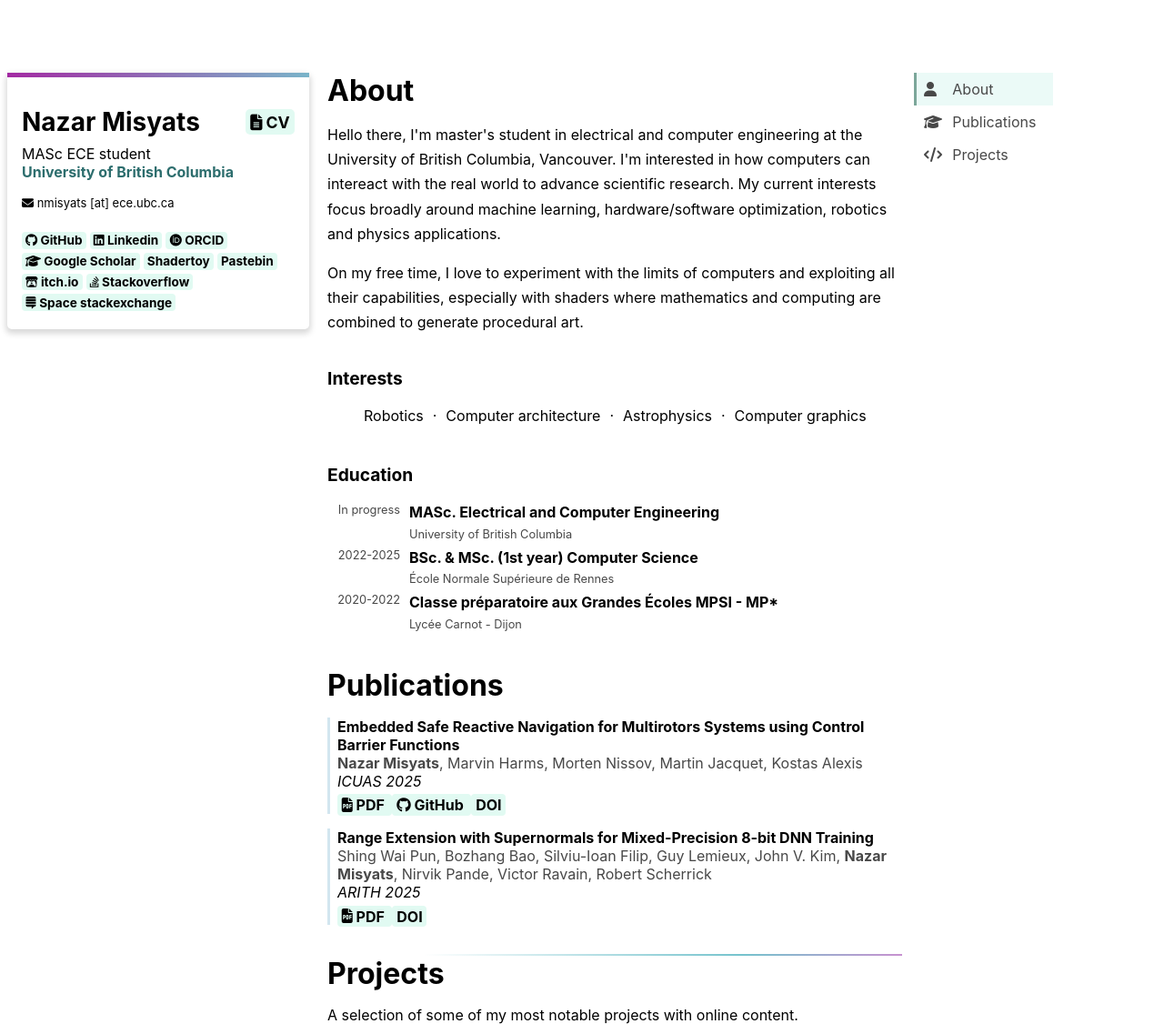
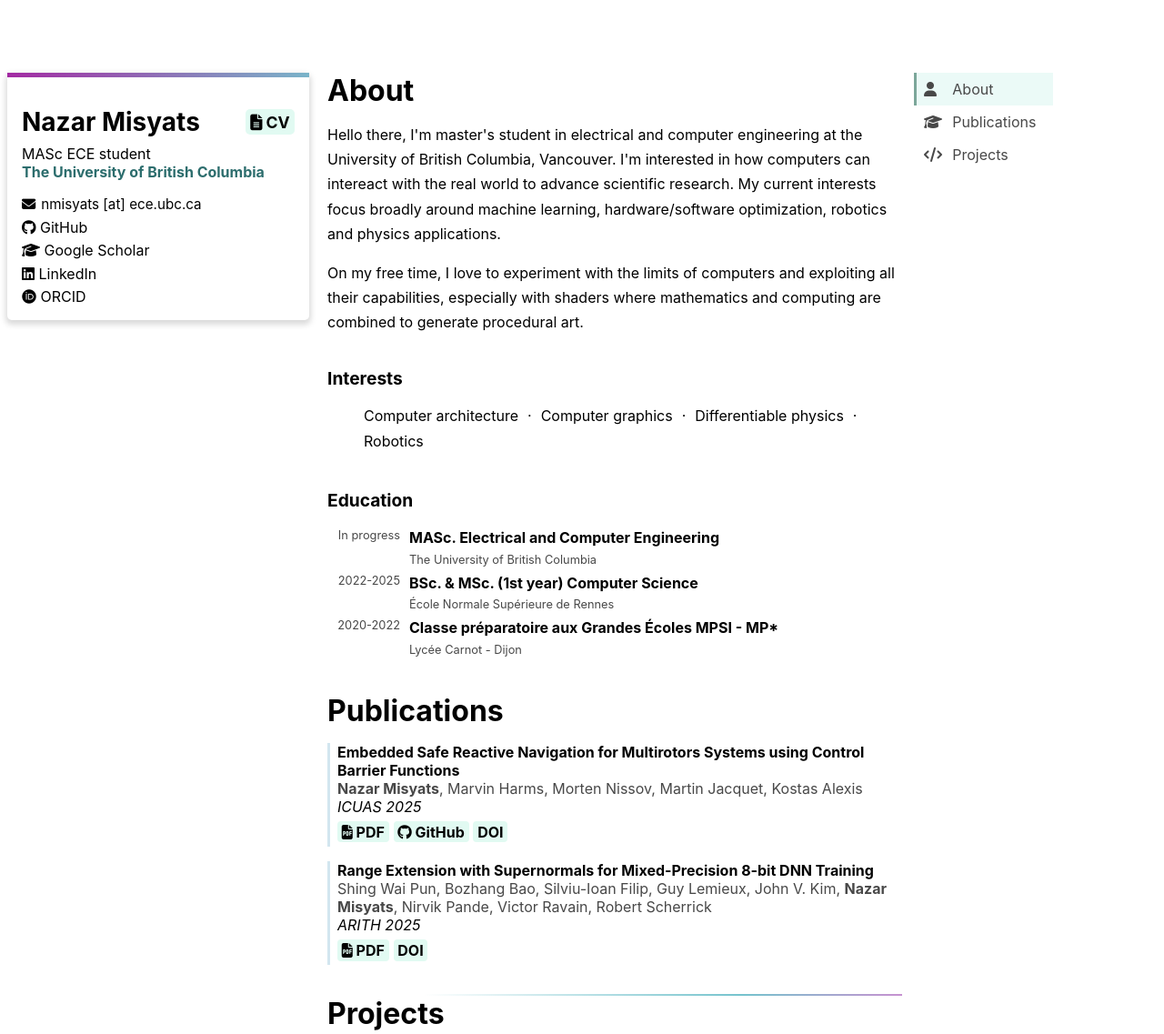
Before and after one commit to nmisyats/nmisyats.github.io, an Astro site: page / in a window 1280 px wide. Shown: the top 1137 px of the page at 91% size. Built offline with nearby package versions, Linux system fonts and the light colour scheme; Astro itself is replaced by a stand-in of ours.

Commit message:
Updated profile information

```diff
--- a/src/components/ProfileCard.astro
+++ b/src/components/ProfileCard.astro
@@ -18,9 +18,11 @@ import { profile } from "../data/profile";
   <a href={profile.cv} class="cv-link no-new-tab show-mobile">
     <Icon name="fa-solid fa-file-lines" /> CV
   </a>
-  <address>
+  <address id="contact-info">
+    <span class="profile-link-row profile-link-static">
     <Icon name="fa-solid fa-envelope" />
     <span id="email" data-parts={profile.emailParts.join(",")}></span>
+    </span>
   </address>
   <div id="links">
     {
--- a/src/data/education.ts
+++ b/src/data/education.ts
@@ -2,7 +2,7 @@ export const education = [
   {
     date: "In progress",
     degree: "MASc. Electrical and Computer Engineering",
-    school: "University of British Columbia",
+    school: "The University of British Columbia",
   },
   {
     date: "2022-2025",
--- a/src/data/links.ts
+++ b/src/data/links.ts
@@ -5,7 +5,12 @@ export const links = [
     icon: "fa-brands fa-github",
   },
   {
-    label: "Linkedin",
+    label: "Google Scholar",
+    href: "https://scholar.google.com/citations?user=9iTGUWMAAAAJ",
+    icon: "fa-solid fa-graduation-cap",
+  },
+  {
+    label: "LinkedIn",
     href: "https://www.linkedin.com/in/nazar-misyats/",
     icon: "fa-brands fa-linkedin",
   },
@@ -14,32 +19,4 @@ export const links = [
     href: "https://orcid.org/0009-0004-2797-9607",
     icon: "fa-brands fa-orcid",
   },
-  {
-    label: "Google Scholar",
-    href: "https://scholar.google.com/citations?user=9iTGUWMAAAAJ",
-    icon: "fa-solid fa-graduation-cap",
-  },
-  {
-    label: "Shadertoy",
-    href: "https://www.shadertoy.com/user/Krafpy",
-  },
-  {
-    label: "Pastebin",
-    href: "https://pastebin.com/u/Krafpy",
-  },
-  {
-    label: "itch.io",
-    href: "https://krafpy.itch.io/",
-    icon: "fa-brands fa-itch-io",
-  },
-  {
-    label: "Stackoverflow",
-    href: "https://stackoverflow.com/users/14038769/krafpy",
-    icon: "fa-brands fa-stack-overflow",
-  },
-  {
-    label: "Space stackexchange",
-    href: "https://space.stackexchange.com/users/42584/krafpy",
-    icon: "fa-brands fa-stack-exchange",
-  },
 ];
--- a/src/data/profile.ts
+++ b/src/data/profile.ts
@@ -2,7 +2,7 @@ export const profile = {
   name: "Nazar Misyats",
   status: "MASc ECE student",
   school: {
-    name: "University of British Columbia",
+    name: "The University of British Columbia",
     href: "https://www.ubc.ca/",
   },
   cv: "/files/cv_nazar_misyats.pdf",
@@ -15,8 +15,8 @@ export const biography = [
 ];
 
 export const interests = [
-  "Robotics",
   "Computer architecture",
-  "Astrophysics",
   "Computer graphics",
+  "Differentiable physics",
+  "Robotics"
 ];
--- a/src/data/projects.ts
+++ b/src/data/projects.ts
@@ -1,11 +1,19 @@
 export const projects = [
+  {
+    title: "Marbles",
+    italicTitle: true,
+    href: "https://github.com/nmisyats/Marbles",
+    image: "/imgs/marbles_screenshot.png",
+    alt: "Marbles intro screenshot",
+    descriptionHtml: "A 4kB demo implementing smoothed-particle hydrodynamics and real-time physically based rendering. Ranked 7th at Revision 2026.",
+  },
   {
     title: "Island",
     italicTitle: true,
     href: "https://github.com/nmisyats/Island",
     image: "/imgs/island_screenshot.png",
     alt: "Island intro screenshot",
-    descriptionHtml: "A 4kB demo, ranked 9th at Revision 2024.",
+    descriptionHtml: "A 4kB demo implementing raymarching in a hexagonal tiling. Ranked 9th at Revision 2024.",
   },
   {
     title: "Shader experiments",
--- a/src/styles/global.css
+++ b/src/styles/global.css
@@ -166,20 +166,49 @@ main
 address
 {
     font-style: normal;
-    font-size: small;
-    margin-bottom: 1.5em;
+    margin-bottom: 0.35em;
 }
 
 #links
 {
     display: flex;
     justify-content: flex-start;
-    flex-wrap: wrap;
-    flex-direction: row;
-    margin-top: 1.5em;
+    flex-direction: column;
+    gap: 0.35em;
+    margin-top: 0;
 }
 
-#links a, .pub-links a
+.profile-link-row
+{
+    display: flex;
+    align-items: center;
+    color: black;
+    font-size: 0.95em;
+    font-weight: normal;
+}
+
+.profile-link-row i
+{
+    width: 1.4em;
+}
+
+#links a
+{
+    color: black;
+}
+
+#links a:link, #links a:hover, #links a:visited, #links a:active
+{
+    text-decoration: none;
+    color: black;
+}
+
+#links a:hover
+{
+    color: var(--links-text-color);
+}
+
+.pub-links a
 {
     background: var(--links-rest-color);
     border-radius: 4px;
@@ -191,25 +220,20 @@ address
     font-weight: bold;
 }
 
-#links a:link, #links a:hover, #links a:visited, #links a:active
-{
-    text-decoration: none;
-    color: black;
-}
-
-#links a:not(:last-child)
-{
-    margin-right: 0.3em;
-}
-
-#links a:hover, .pub-links a:hover
+.pub-links a:hover
 {
     background-color: var(--links-hover-color);
 }
 
-#links a, .cv-link, .pub-links a
+.cv-link, .pub-links a
 {
     transition-property: background-color;
+    transition-duration: 0.15s;
+}
+
+.profile-link-row
+{
+    transition-property: color;
     transition-duration: 0.15s;
 }
 
@@ -263,7 +287,7 @@ address
 
     #links
     {
-        justify-content: center;
+        align-items: center;
         margin-top: 0;
     }
 }
@@ -506,6 +530,9 @@ nav i
 
 .pub-links
 {
+    display: flex;
+    flex-wrap: wrap;
+    gap: 0.3em;
     margin-top: 0.4em;
 }
 
```
Also changed, not shown: 1 other file.
